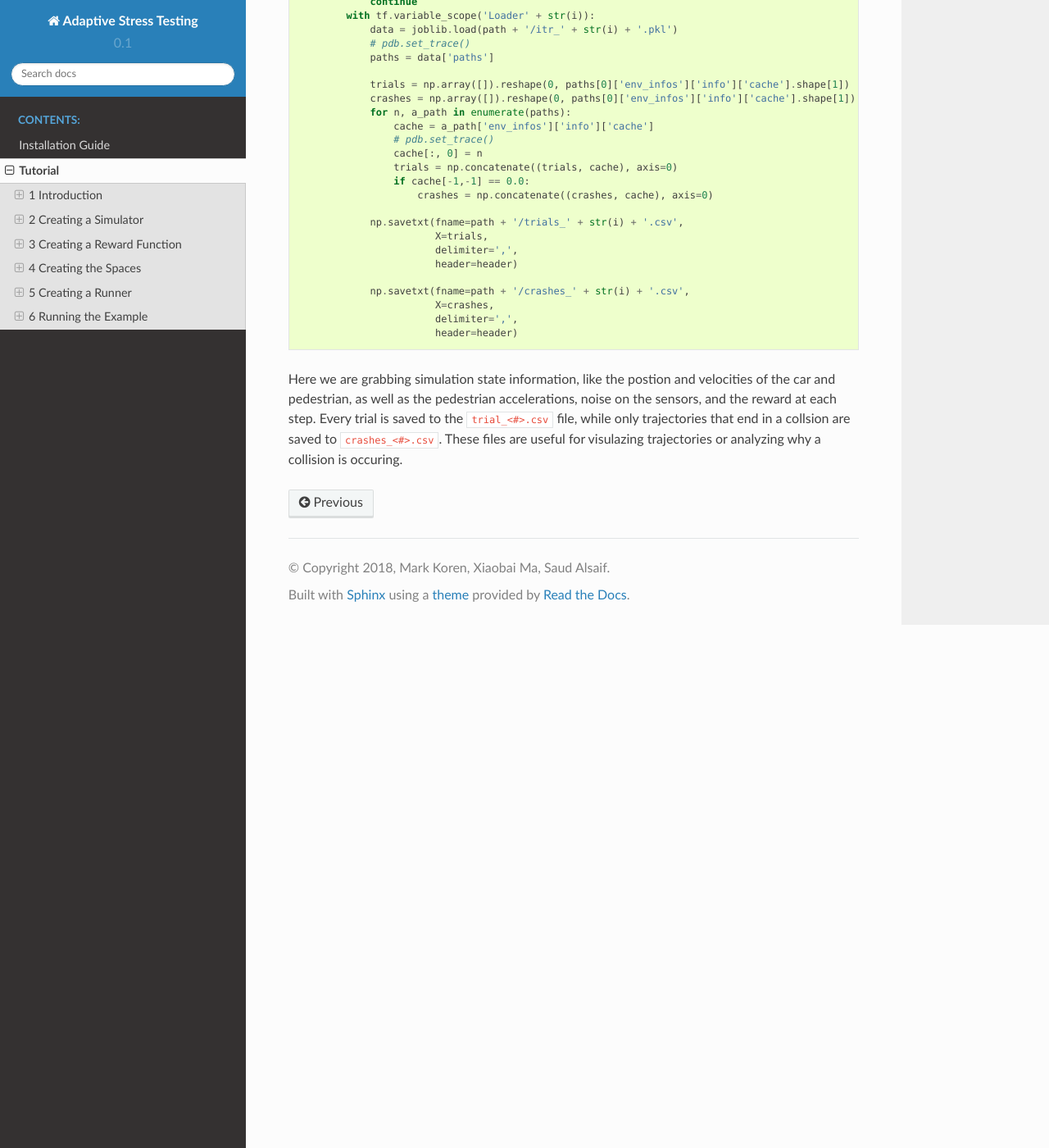
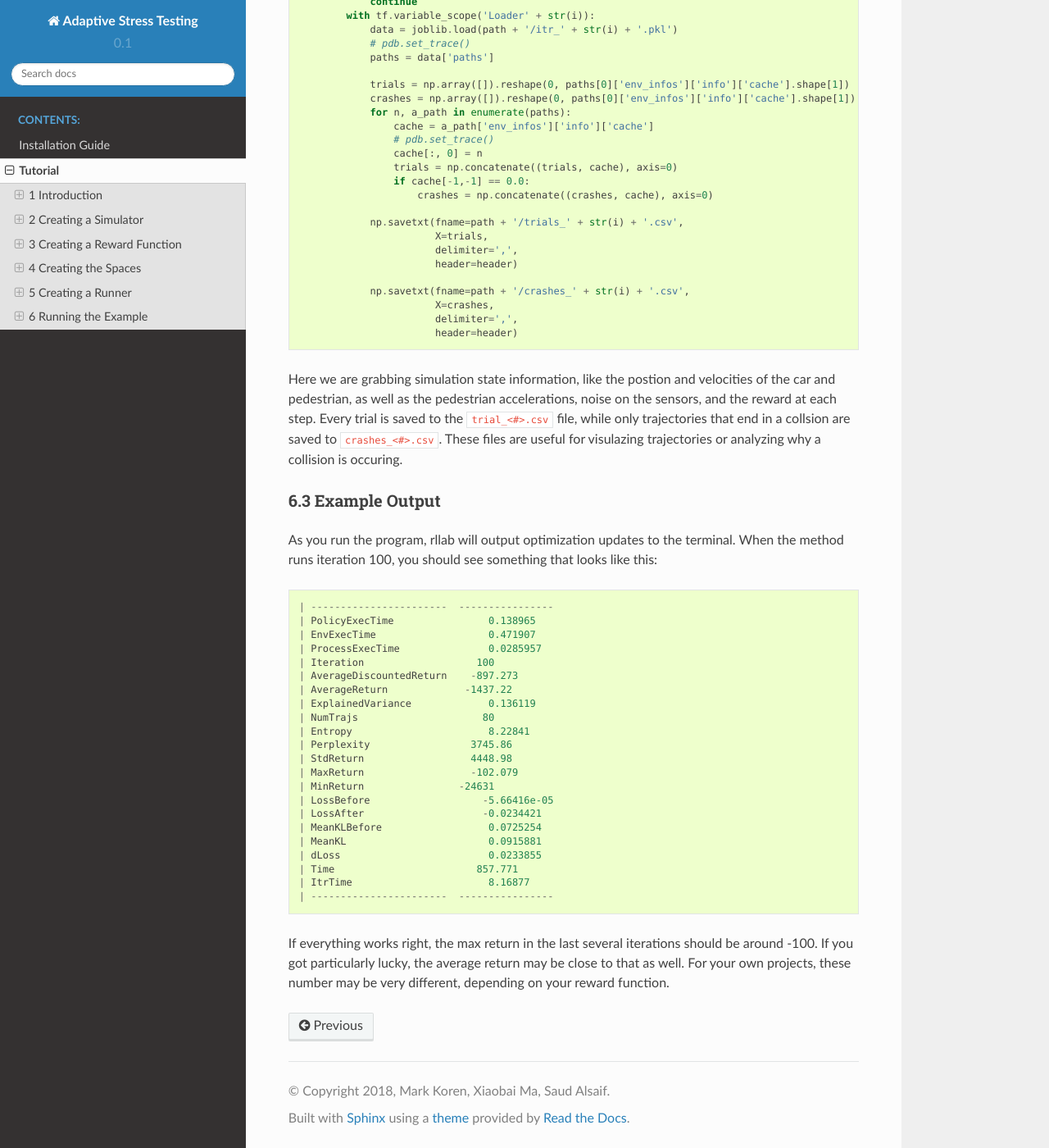
Before and after one commit to mark-koren/DRL-AST, a Sphinx documentation site: the page built from docs/tutorial.rst, in a window 1280 px wide and 1400 px high, scrolled down 20478 px. Shown: the whole window at 82% size. Built offline with Sphinx 7.4.7 and the Read the Docs theme 2.0.0, drawn with Linux system fonts in a browser that asks for light colours.

Commit message:
finsished tutorial content rough draft

```diff
--- a/docs/tutorial.rst
+++ b/docs/tutorial.rst
@@ -986,3 +986,32 @@ Whille rllab creates some logging output through its internal logger, that may n
 		               header=header)
 
 Here we are grabbing simulation state information, like the postion and velocities of the car and pedestrian, as well as the pedestrian accelerations, noise on the sensors, and the reward at each step. Every trial is saved to the ``trial_<#>.csv`` file, while only trajectories that end in a collsion are saved to ``crashes_<#>.csv``. These files are useful for visulazing trajectories or analyzing why a collision is occuring.
+
+6.3 Example Output
+------------------
+As you run the program, rllab will output optimization updates to the terminal. When the method runs iteration 100, you should see something that looks like this:
+::
+	| -----------------------  ----------------
+	| PolicyExecTime                0.138965
+	| EnvExecTime                   0.471907
+	| ProcessExecTime               0.0285957
+	| Iteration                   100
+	| AverageDiscountedReturn    -897.273
+	| AverageReturn             -1437.22
+	| ExplainedVariance             0.136119
+	| NumTrajs                     80
+	| Entropy                       8.22841
+	| Perplexity                 3745.86
+	| StdReturn                  4448.98
+	| MaxReturn                  -102.079
+	| MinReturn                -24631
+	| LossBefore                   -5.66416e-05
+	| LossAfter                    -0.0234421
+	| MeanKLBefore                  0.0725254
+	| MeanKL                        0.0915881
+	| dLoss                         0.0233855
+	| Time                        857.771
+	| ItrTime                       8.16877
+	| -----------------------  ----------------
+
+If everything works right, the max return in the last several iterations should be around -100. If you got particularly lucky, the average return may be close to that as well. For your own projects, these number may be very different, depending on your reward function.
```
Also changed, not shown: other parts of docs/tutorial.rst (+1 -1 lines), 1 other file.
